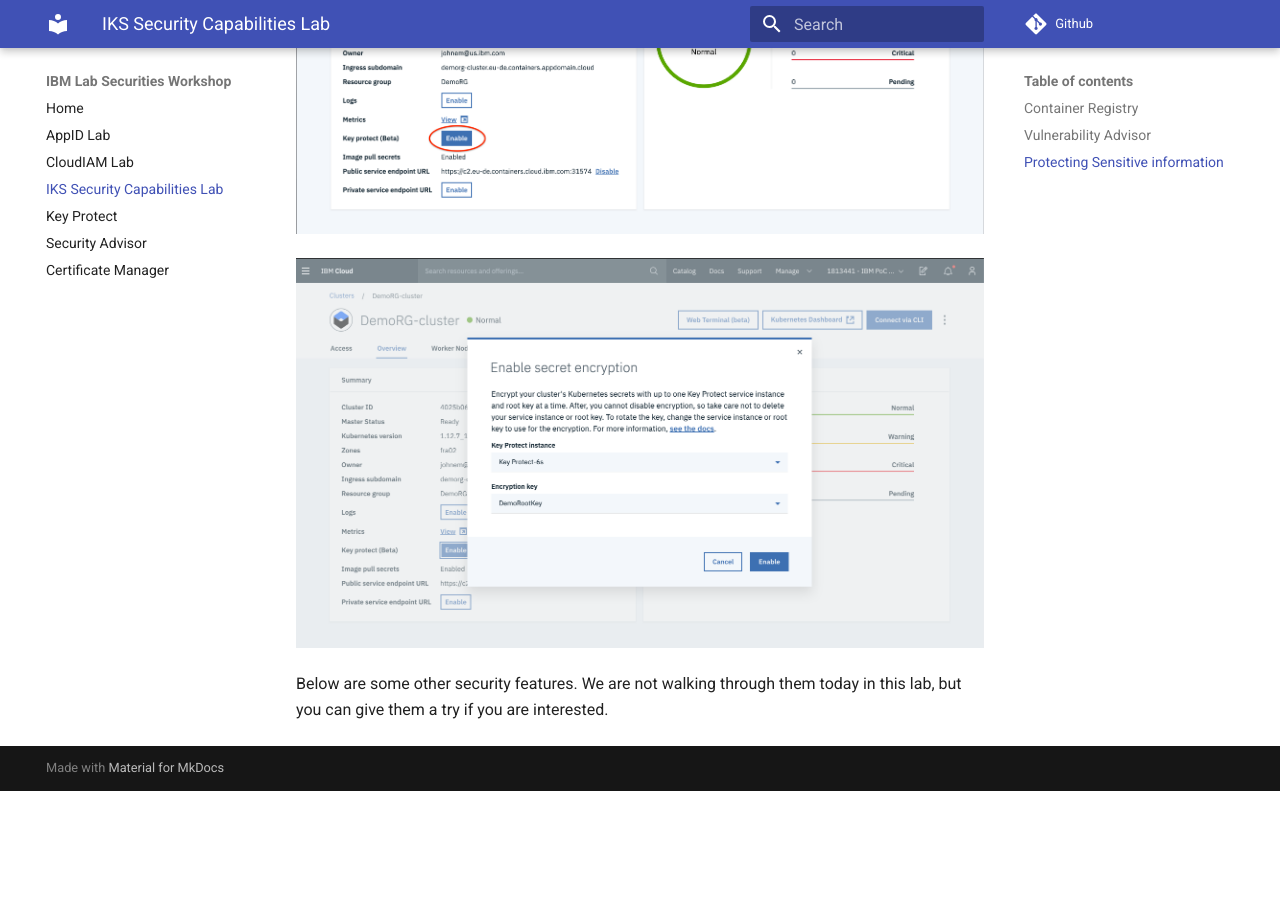
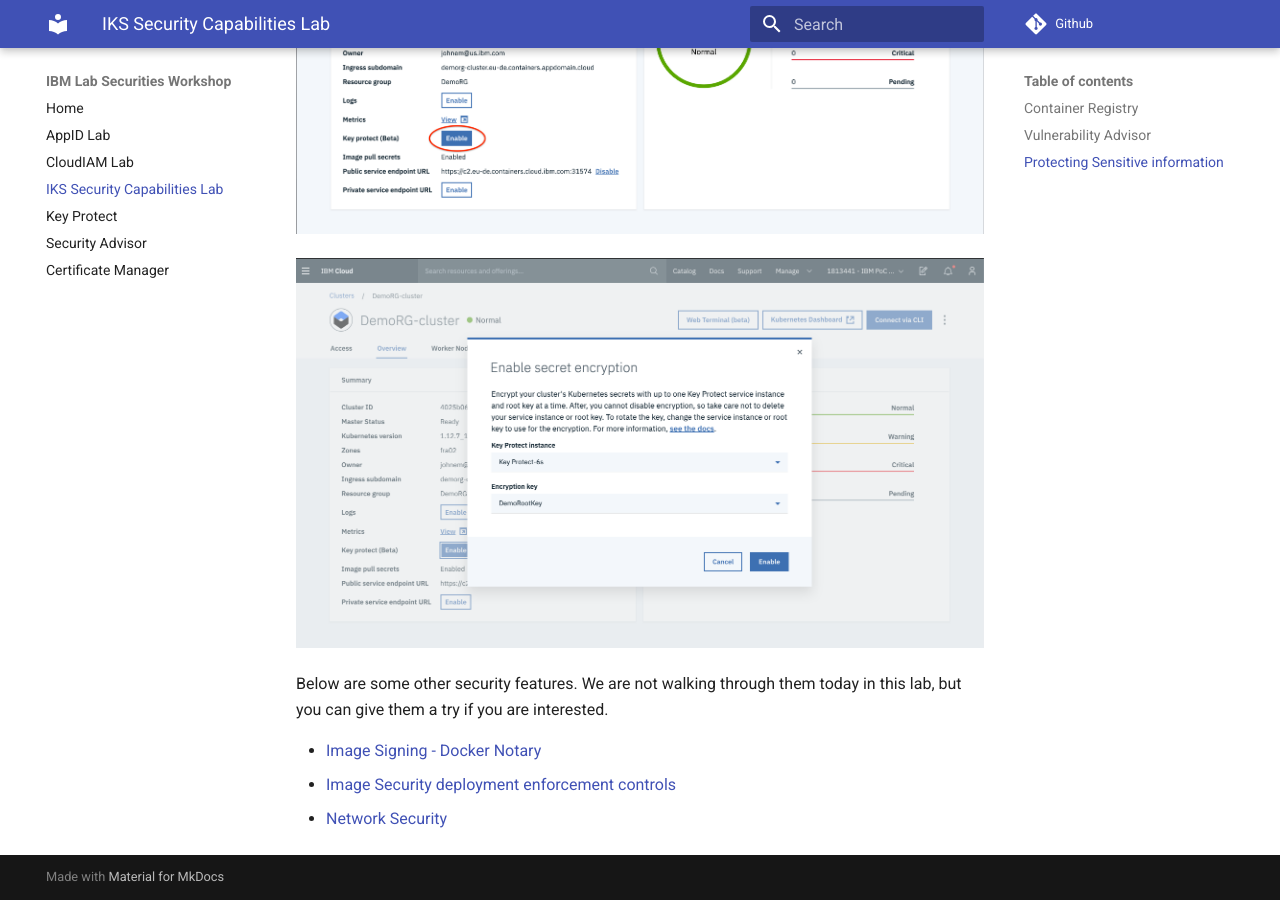
Before and after one commit to ibm-cloud-architecture/ibm-security-workshop, an MkDocs documentation site: the page built from docs/IKSSecurityCapabilities/README.md, in a window 1280 px wide and 900 px high, scrolled down 10142 px. Built offline with MkDocs 1.6.1 and Material for MkDocs 9.7.7, drawn with Linux system fonts in a browser that asks for light colours; before the commit the page ends 10933 px from its top, so only the background shows below that.

Commit message:
Update README.md

```diff
--- a/docs/IKSSecurityCapabilities/README.md
+++ b/docs/IKSSecurityCapabilities/README.md
@@ -111,3 +111,7 @@ Inorder to protect the etcd data on the local disk of your kubernetes master and
 ![EnableSecretEncryption](EnableSecretEncryption.png)
 
 Below are some other security features. We are not walking through them today in this lab, but you can give them a try if you are interested.
+
+- [Image Signing - Docker Notary](/ImageSigning.md)
+- [Image Security deployment enforcement controls](/ImgSecurityEnforcement.md)
+- [Network Security](/NetworkSecurity.md)
```
